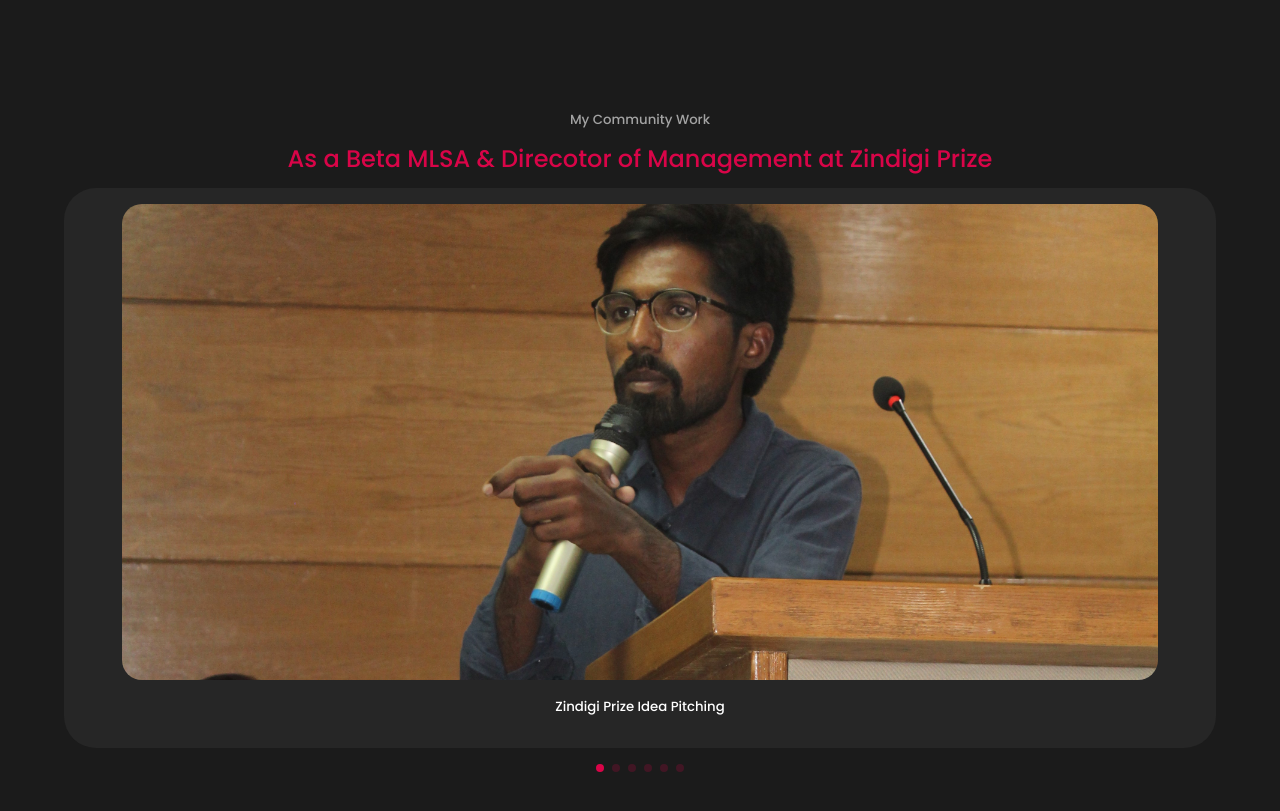
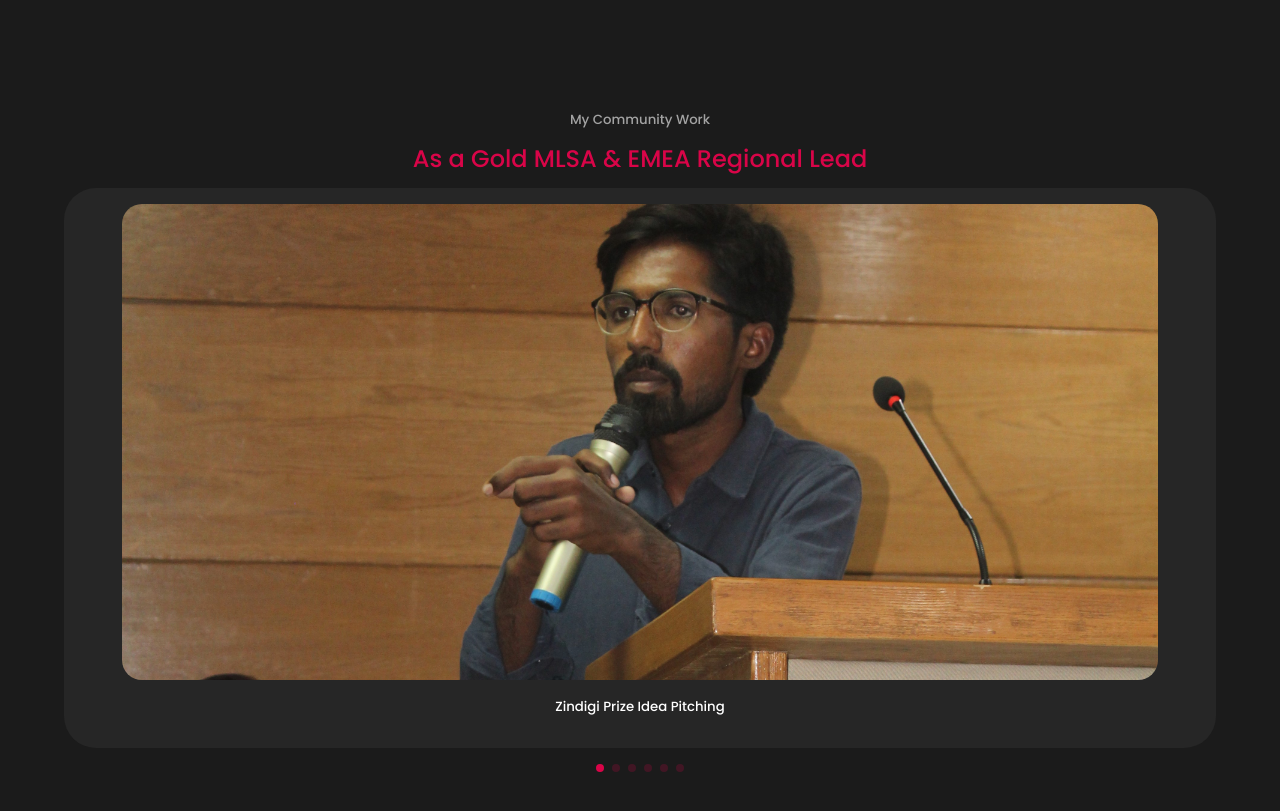
Before and after one commit to Shakeelkhuhro/Shakeel-Khuhro, a React (Create React App) app: page / in a window 1280 px wide. Shown: the part 4240-5051 px from the top of the page. Built offline with nearby package versions, Linux system fonts and the light colour scheme; a web font is replaced by a local one.

Commit message:
updated community work

```diff
--- a/src/components/communityWork/CommunityWork.jsx
+++ b/src/components/communityWork/CommunityWork.jsx
@@ -17,7 +17,7 @@ const Community = () => {
   return (
     <section id="communities">
       <h5>My Community Work</h5>
-      <h2>As a Beta MLSA & Direcotor of Management at Zindigi Prize</h2>
+      <h2>As a Gold MLSA & EMEA Regional Lead</h2>
 
       <Swiper
         className="conatiner communities-container"
```
